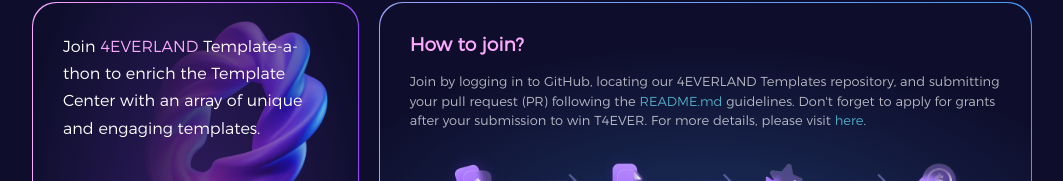
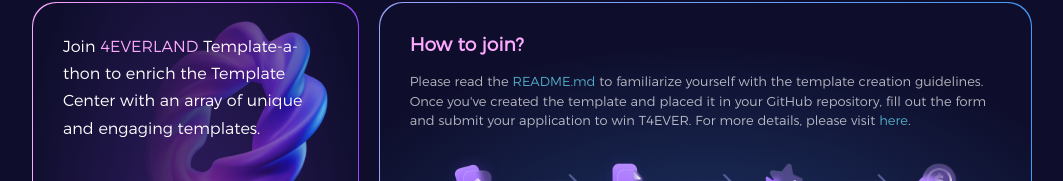
Before and after one commit to 4everland/template-a-thon, a Vue app: page / in a window 1280 px wide. Shown: the part 763-944 px from the top of the page, without its empty margins (108-1171 px from the left). Built offline with nearby package versions, Linux system fonts and the light colour scheme.

Commit message:
update intro text

```diff
--- a/src/views/home/section-intro.vue
+++ b/src/views/home/section-intro.vue
@@ -22,13 +22,14 @@
         <div class="pos-a left-0 z-10">
           <h3 class="pink-1">How to join?</h3>
           <div class="mt-4 fz-13 lh-15 white-8">
-            Join by logging in to GitHub, locating our 4EVERLAND Templates
-            repository, and submitting your pull request (PR) following the
+            Please read the
             <a href="https://github.com/4everland/Templates" target="_blank"
               >README.md</a
             >
-            guidelines. Don't forget to apply for grants after your submission
-            to win T4EVER. For more details, please visit
+            to familiarize yourself with the template creation guidelines. Once
+            you've created the template and placed it in your GitHub repository,
+            fill out the form and submit your application to win T4EVER. For
+            more details, please visit
             <a href="https://link.medium.com/a9s6LUTLgAb" target="_blank"
               >here</a
             >.
```
